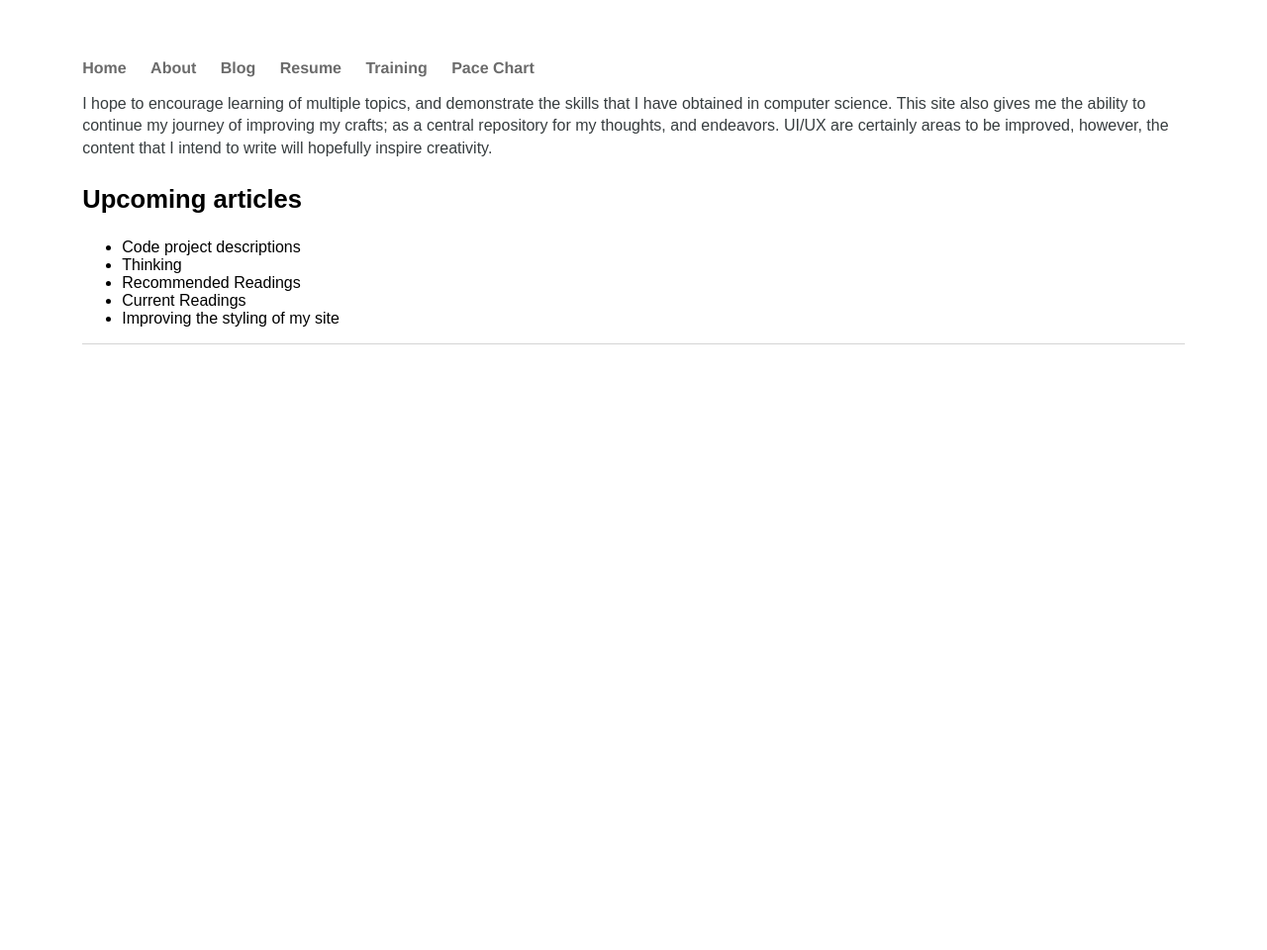
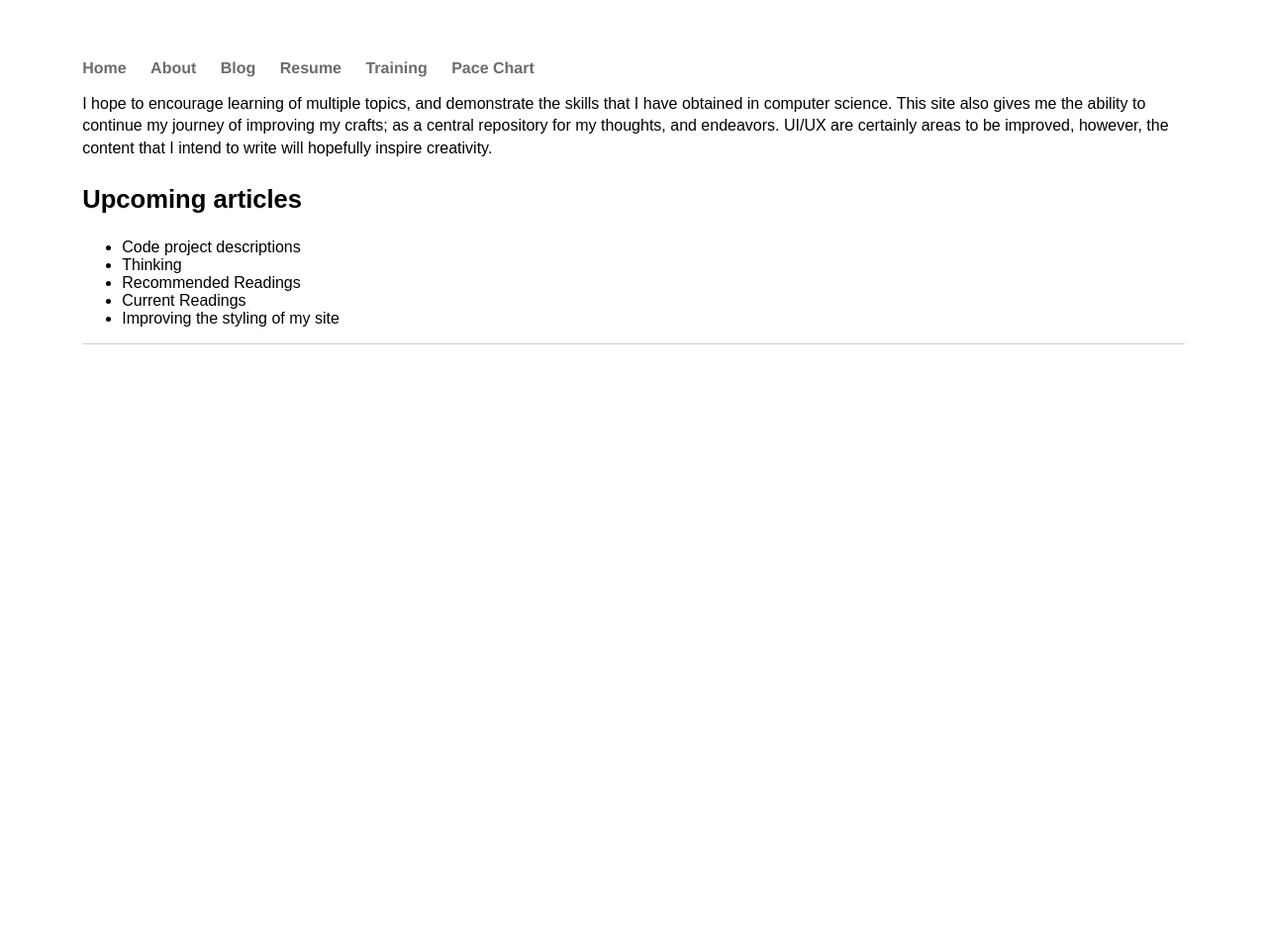
Before and after one commit to balassit/balassit.github.io, a Jekyll site: the page built from index.html, in a window 1280 px wide. Shown: the whole page at 99% size. Built offline with Jekyll 4.4.1, drawn with Linux system fonts in a browser that asks for light colours.

Commit message:
text color revert to black

```diff
--- a/css/main.css
+++ b/css/main.css
@@ -37,7 +37,6 @@ h1 {
 p {
     font-size: 1em;
     line-height: 1.4em;
-    color: #373D3F;
 }
 footer {
     border-top: 1px solid #d5d5d5;
```
Also changed, not shown: image.jpg (added).
